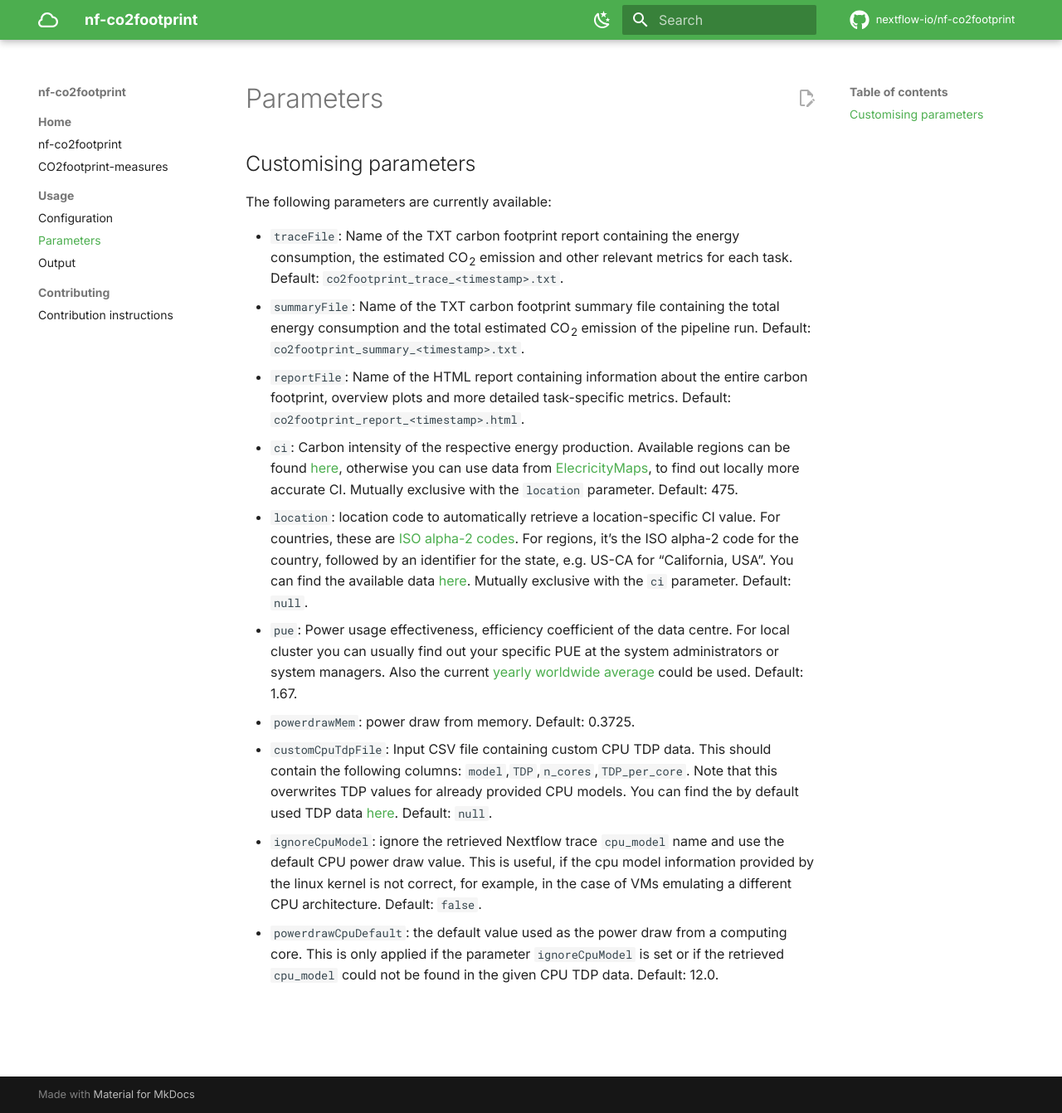
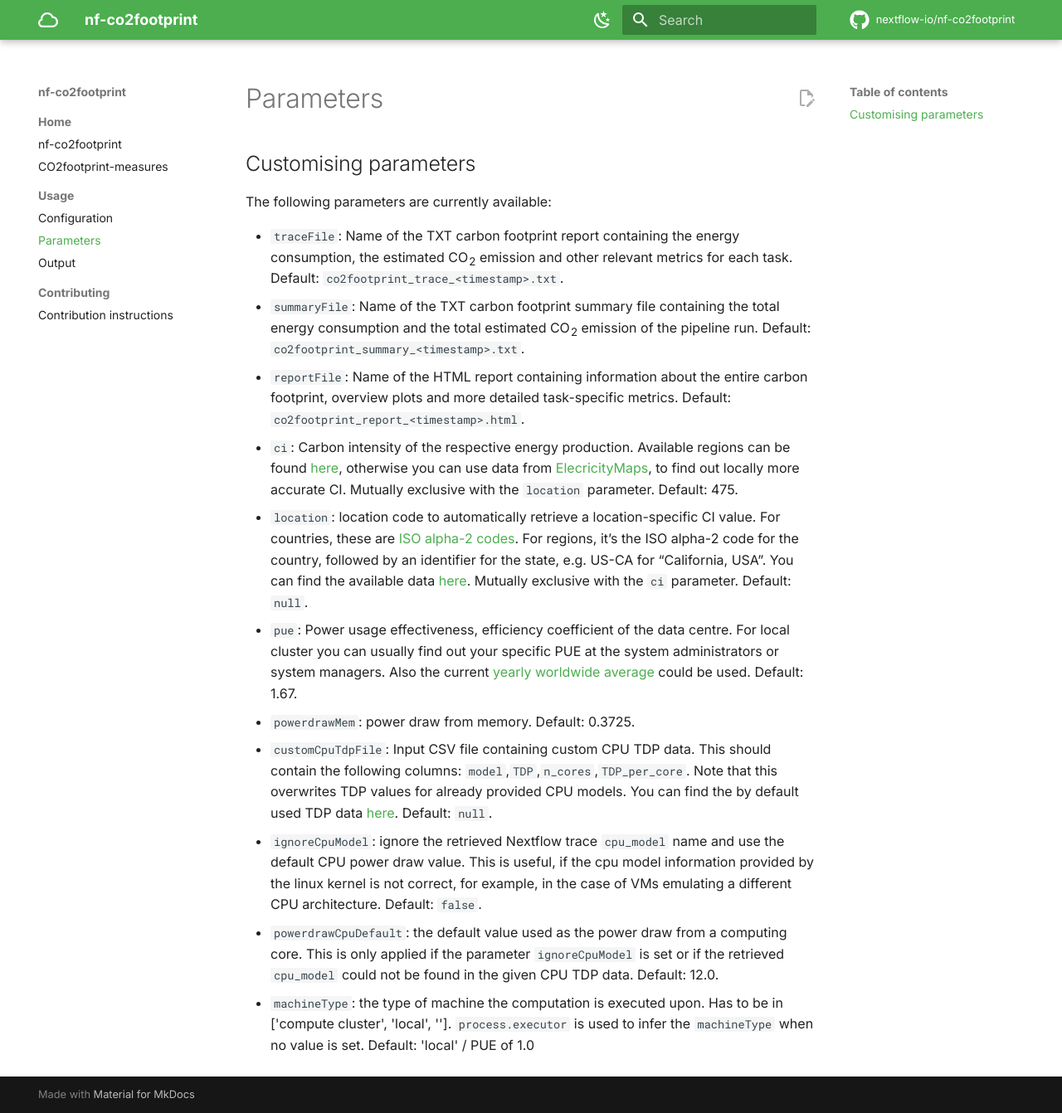
Before and after one commit to nextflow-io/nf-co2footprint, an MkDocs documentation site: the page built from docs/usage/parameters.md, in a window 1280 px wide and 1342 px high. Shown: the whole window at 83% size. Built offline with MkDocs 1.6.1 and Material for MkDocs 9.7.7, drawn with Linux system fonts in a browser that asks for light colours; comment, search, counter and statistics services are not loaded.

Commit message:
Documentation: Added new parameter to parameters.md
Signed-off-by: JosuaCarl <josua.carl@uni-tuebingen.de>

```diff
--- a/docs/usage/parameters.md
+++ b/docs/usage/parameters.md
@@ -37,3 +37,6 @@ Default: `false`.
 - `powerdrawCpuDefault`: the default value used as the power draw from a computing core.
 This is only applied if the parameter `ignoreCpuModel` is set or if the retrieved `cpu_model` could not be found in the given CPU TDP data.
 Default: 12.0.
+- `machineType`: the type of machine the computation is executed upon. Has to be in ['compute cluster', 'local', ''].
+  `process.executor` is used to infer the `machineType` when no value is set.
+  Default: 'local' / PUE of 1.0
```
